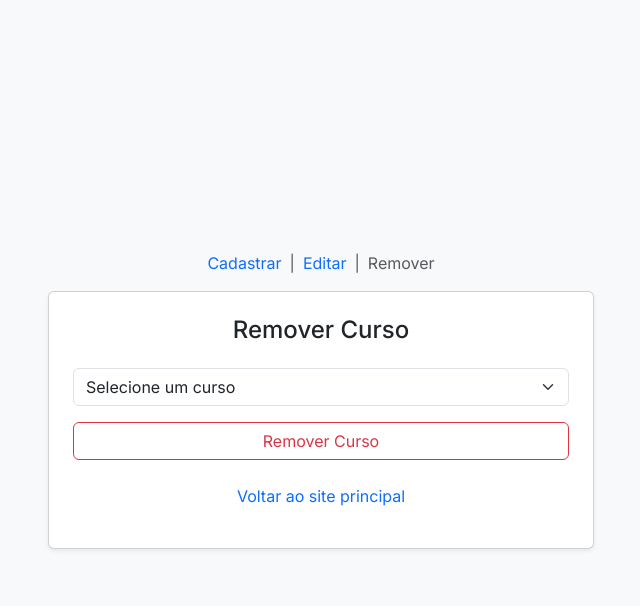
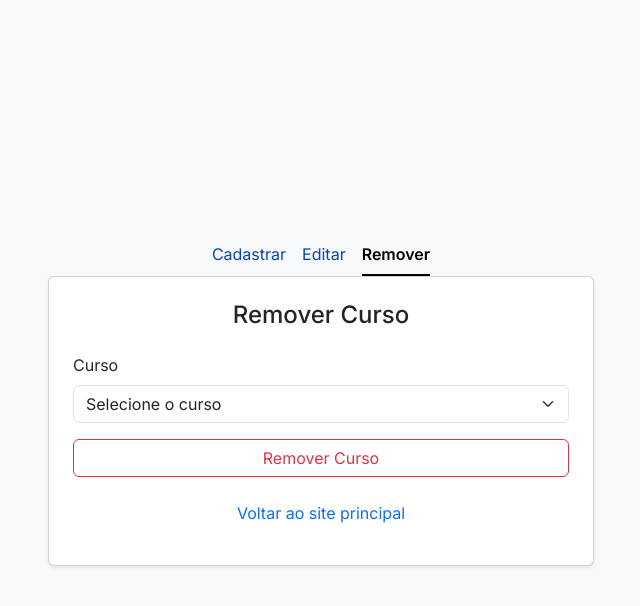
Before and after one commit to HeberFHLemes/capacita-mais, a PHP site: page /remocao.html in a window 1280 px wide. Shown: the top 606 px of the page, without its empty margins (319-959 px from the left). Run offline with PHP 8.4, Linux system fonts and the light colour scheme.

Commit message:
fix: corrigindo acessibilidade das paginas de formulario apos analise com wave (labels nos campos de select, melhor contraste na barra de navegacao, uso de nav-underline e correcao de links redundantes)

```diff
--- a/css/styles.css
+++ b/css/styles.css
@@ -155,6 +155,12 @@ footer {
   }
 }
 
-.formulario-link {
-  text-decoration: none;
+/* Melhor contraste na navegação dos formulários */
+.nav-link {
+  color: #0645AD;
 }
+
+.nav-link a:hover,
+.nav-link a:focus {
+  color: #0B0080;
+}
--- a/js/cursos.js
+++ b/js/cursos.js
@@ -83,10 +83,11 @@ function renderizarCursos(listaCursos) {
 
 /**
  * Configura todos os Event Listeners para busca e filtros.
+ * @param {Array} listaCursos - A lista de cursos obtida ao lerDados().
  */
-function configurarFiltros() {
+function configurarFiltros(listaCursos) {
   const aplicarFiltrosERenderizar = () => {
-    const resultados = filtrarCursos(listaCursosGlobal);
+    const resultados = filtrarCursos(listaCursos);
     renderizarCursos(resultados);
   };
 
@@ -113,10 +114,10 @@ function configurarFiltros() {
 /**
  * Aplica todos os filtros e busca sobre a lista completa.
  * Lê o estado atual dos inputs (busca, checkboxes, radio buttons) do DOM.
- * @param {Array} listaCompleta - O array completo de cursos (window.listaCursosGlobal).
+ * @param {Array} listaCompleta - O array completo de cursos.
  * @returns {Array} A lista de cursos após a aplicação de todos os filtros.
  */
-function filtrarCursos(listaCompleta, termo) {
+function filtrarCursos(listaCompleta) {
   let resultados = listaCompleta;
 
   // faz a busca na lista de cursos
@@ -202,9 +203,15 @@ export async function popularSelectDeCursos(idSelect, callback) {
 
   const cursos = await lerDados();
 
-  // placeholder
   select.innerHTML = "";
-  select.appendChild(new Option("Selecione um curso", "", true, false));
+  if (cursos.length == 0) {
+    select.appendChild(new Option("Nenhum curso encontrado", "", true, false));
+  } else {
+    let placeholder = new Option("Selecione o curso", "", true, false);
+    placeholder.disabled = true;
+    placeholder.hidden = true;
+    placeholder.selected = true;
+    select.appendChild(placeholder);
 
     cursos.forEach((curso) => {
       const option = document.createElement("option");
@@ -212,6 +219,7 @@ export async function popularSelectDeCursos(idSelect, callback) {
       option.textContent = curso.titulo;
       select.appendChild(option);
     });
+  }
   if (callback) callback(cursos);
 }
 
@@ -229,9 +237,6 @@ async function iniciarAplicacao() {
     console.log(`Cursos carregados com sucesso: ${cursosCarregados.length}`);
   }
 
-  // Armazena os dados globalmente (útil para a filtragem)
-  window.listaCursosGlobal = cursosCarregados;
-
   // Renderiza os cards dos cursos
   renderizarCursos(cursosCarregados);
 
@@ -239,7 +244,7 @@ async function iniciarAplicacao() {
   renderizarCategorias(cursosCarregados);
 
   // Configura os Event Listeners da busca e filtragem
-  configurarFiltros();
+  configurarFiltros(cursosCarregados);
 }
 
 document.addEventListener("DOMContentLoaded", iniciarAplicacao);
--- a/remocao.html
+++ b/remocao.html
@@ -18,26 +18,23 @@
     <div class="container my-5">
       <div class="row justify-content-center">
         <div class="col-lg-6">
-          <nav
-            style="--bs-breadcrumb-divider: &quot; | &quot;"
-            aria-label="breadcrumb"
-            class="justify-content-center d-flex"
-          >
-            <ol class="breadcrumb">
-              <li class="breadcrumb-item">
-                <a class="formulario-link" href="cadastro.html">Cadastrar</a>
-              </li>
-              <li class="breadcrumb-item">
-                <a class="formulario-link" href="edicao.html">Editar</a>
-              </li>
-              <li class="breadcrumb-item active" aria-current="page">Remover</li>
-            </ol>
-          </nav>
+          <ul class="nav nav-underline justify-content-center">
+            <li class="nav-item">
+              <a class="nav-link" href="cadastro.html">Cadastrar</a>
+            </li>
+            <li class="nav-item">
+              <a class="nav-link" href="edicao.html">Editar</a>
+            </li>
+            <li class="nav-item">
+              <a class="nav-link active" aria-current="page" href="remocao.html">Remover</a>
+            </li>
+          </ul>
           <div class="card shadow-sm p-4">
             <h1 class="h4 mb-4 text-center">Remover Curso</h1>
 
             <form id="form-remocao-curso">
               <div class="mb-3">
+                <label for="select-cursos-remocao" class="form-label">Curso</label>
                 <select
                   class="lista-cursos-existentes form-select"
                   id="select-cursos-remocao"
```
Also changed, not shown: cadastro.html (+11 -15 lines), edicao.html (+14 -15 lines). Lines whose indentation alone changed are shown as unchanged.
